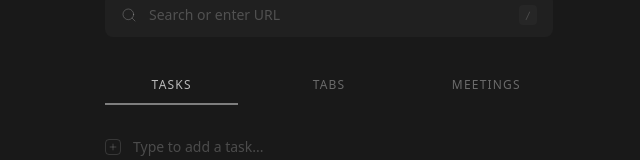
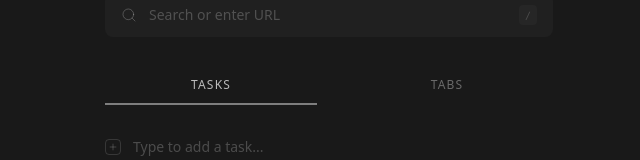
Before and after one commit to C-W-D-Harshit/void, a React (Vite) app: page / in a window 1280 px wide. Shown: the part 299-459 px from the top of the page, without its empty margins (311-951 px from the left). Built offline with nearby package versions, Linux system fonts and the light colour scheme.

Commit message:
Enhance tab management in ContentTabs component by introducing automatic tab switching based on tab count and user interaction. Refactor tab change handling and update BrowserTabsPanel to track tab count changes.

```diff
--- a/src/components/content-tabs.tsx
+++ b/src/components/content-tabs.tsx
@@ -77,9 +77,12 @@ export function ContentTabs() {
   const [activeTab, setActiveTab] = React.useState("tasks");
   const [previousTab, setPreviousTab] = React.useState("tasks");
   const [isInitialMount, setIsInitialMount] = React.useState(true);
+  const [tabsCount, setTabsCount] = React.useState(0);
   const tabsListRef = React.useRef<HTMLDivElement>(null);
   const taskInputRef = React.useRef<{ focus: () => void }>(null);
   const searchInputRef = React.useRef<{ focus: () => void }>(null);
+  const userSelectedRef = React.useRef(false);
+  const lastTabsCountRef = React.useRef(-1);
   const [indicatorStyle, setIndicatorStyle] = React.useState({
     left: 0,
     width: 0,
@@ -88,7 +91,7 @@ export function ContentTabs() {
   const tabs = [
     { value: "tasks", label: "Tasks" },
     { value: "tabs", label: "Tabs" },
-    { value: "meetings", label: "Meetings" },
+    // { value: "meetings", label: "Meetings" },
   ];
 
   const tabIndex = tabs.findIndex((tab) => tab.value === activeTab);
@@ -125,9 +128,16 @@ export function ContentTabs() {
     }, 100);
   }, [activeTab]);
 
-  const handleTabChange = (value: string) => {
+  const setTab = (value: string, isUserAction: boolean) => {
+    if (isUserAction) {
+      userSelectedRef.current = true;
+    }
     setPreviousTab(activeTab);
     setActiveTab(value);
+  };
+
+  const handleTabChange = (value: string) => {
+    setTab(value, true);
   };
 
   // Touch/trackpad swipe handling
@@ -170,6 +180,28 @@ export function ContentTabs() {
       }
     }
   };
+
+  React.useEffect(() => {
+    if (userSelectedRef.current) return;
+
+    const prevCount = lastTabsCountRef.current;
+    lastTabsCountRef.current = tabsCount;
+
+    if (tabsCount === 0) {
+      if (activeTab !== "tasks") {
+        setTab("tasks", false);
+      }
+      return;
+    }
+
+    if (prevCount <= 0 && tabsCount > 0) {
+      const preferTabs = Math.random() < 0.75;
+      const nextTab = preferTabs ? "tabs" : "tasks";
+      if (activeTab !== nextTab) {
+        setTab(nextTab, false);
+      }
+    }
+  }, [activeTab, tabsCount]);
 
   return (
     <Tabs value={activeTab} onValueChange={handleTabChange} className="w-full">
@@ -239,7 +271,10 @@ export function ContentTabs() {
           onMouseMove={onTouchMove}
           onMouseUp={onTouchEnd}
         >
-          <BrowserTabsPanel ref={searchInputRef} />
+          <BrowserTabsPanel
+            ref={searchInputRef}
+            onTabsCountChange={setTabsCount}
+          />
         </div>
       </TabsContent>
 
@@ -436,7 +471,13 @@ function TaskItem({
   );
 }
 
-function BrowserTabsPanel({ ref }: { ref?: React.Ref<{ focus: () => void }> }) {
+function BrowserTabsPanel({
+  ref,
+  onTabsCountChange,
+}: {
+  ref?: React.Ref<{ focus: () => void }>;
+  onTabsCountChange?: (count: number) => void;
+}) {
   const canUseChromeTabs =
     typeof chrome !== "undefined" &&
     !!chrome.tabs &&
@@ -487,6 +528,10 @@ function BrowserTabsPanel({ ref }: { ref?: React.Ref<{ focus: () => void }> }) {
       chrome.tabs.onActivated.removeListener(handleUpdate);
     };
   }, [canUseChromeTabs, refreshTabs]);
+
+  React.useEffect(() => {
+    onTabsCountChange?.(tabs.length);
+  }, [onTabsCountChange, tabs.length]);
 
   const closeTab = (id: number) => {
     if (canUseChromeTabs) {
```
